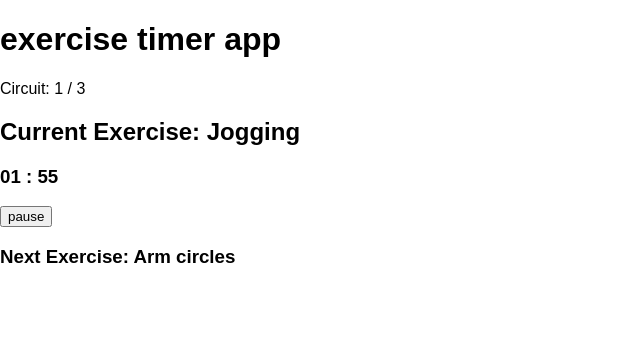
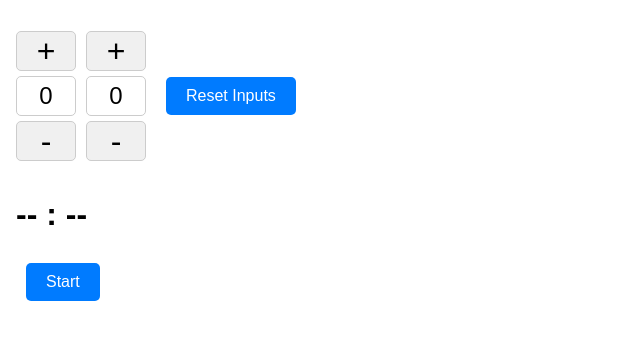
Before and after one commit to WarrenHawker/exercise-timers, a React (Vite) app: page / in a window 1280 px wide. Shown: the top 340 px of the page, without its empty margins (0-640 px from the left). Built offline with nearby package versions, Linux system fonts and the light colour scheme.

Commit message:
major refactor

```diff
--- a/src/App.tsx
+++ b/src/App.tsx
@@ -1,110 +1,169 @@
-import { useState } from 'react';
-import Timer from './components/Timer';
-import entries from './data';
+import { useRef, useState } from 'react';
+import { useInterval } from 'usehooks-ts';
 
 const App = () => {
-  const [warmup, setWarmup] = useState<Entry[]>(
-    entries.filter((i) => i.type == 'warmup')
-  );
-  const [main, setMain] = useState<Entry[]>(
-    entries.filter((i) => i.type == 'exercise' || i.type == 'rest')
-  );
-  const [cooldown, setCooldown] = useState<Entry[]>(
-    entries.filter((i) => i.type == 'cooldown')
-  );
+  const [minutes, setMinutes] = useState(0);
+  const [seconds, setSeconds] = useState(0);
+  const [inputMinutes, setInputMinutes] = useState(0);
+  const [inputSeconds, setInputSeconds] = useState(0);
+  //timer status: "not started", "active", "paused", "finished"
+  const [status, setStatus] = useState('not started');
+  const timer = useRef(null);
+  const sound = new Audio('/public/ding.mp3');
 
-  const [allEntries, setAllEntries] = useState<Entry[]>(entries);
-
-  const [currentCircuit, setCurrentCircuit] = useState(1);
-  const [totalCurcuits, setTotalCurcuits] = useState(3);
-
-  const [currentSection, setCurrentSection] = useState<Section>('warmup');
-  const [workoutFinished, setWorkoutFinished] = useState(false);
-
-  const startNextExercise = () => {
-    const currentEntry = allEntries.filter((i) => i.isCurrent)[0];
-    const currentEntryIndex = allEntries.indexOf(currentEntry);
-    //if at the end of the array, cycle back to the start of array again
-    if (currentEntryIndex == allEntries.length - 1) {
-      setAllEntries((prevEntries) => {
-        return prevEntries.map((entry, index) => {
-          if (index == 0) {
-            return { ...entry, isCurrent: true, isNext: false };
-          } else if (index == 1) {
-            return { ...entry, isCurrent: false, isNext: true };
-          } else {
-            return { ...entry, isCurrent: false, isNext: false };
-          }
-        });
-      });
-      //if total number of circuits is reached, end the workout
-      if (currentCircuit == totalCurcuits) {
-        setWorkoutFinished(true);
-        return;
+  const changeTimer = () => {
+    if (status == 'active' && timer.current) {
+      if (minutes == 0 && seconds == 1) {
+        setStatus('finished');
+        setSeconds(0);
+        setMinutes(0);
+        sound.play();
+      } else if (seconds == 0) {
+        setMinutes((prev) => prev - 1);
+        setSeconds(59);
       } else {
-        setCurrentCircuit((prev) => prev + 1);
-        return;
+        setSeconds((prev) => prev - 1);
       }
-      //if at penultimate entry in array, set next entry to the first index
-    } else if (currentEntryIndex == allEntries.length - 2) {
-      setAllEntries((prevEntries) => {
-        return prevEntries.map((entry, index) => {
-          if (index == allEntries.length - 1) {
-            return { ...entry, isCurrent: true, isNext: false };
-          } else if (index == 0) {
-            return { ...entry, isCurrent: false, isNext: true };
-          } else if (index == 1) {
-            return { ...entry, isCurrent: false, isNext: false };
-          } else {
-            return { ...entry, isCurrent: false, isNext: false };
-          }
-        });
-      });
-      //else cycle through array as normal
-    } else {
-      setAllEntries((prevEntries) => {
-        return prevEntries.map((entry, index) => {
-          if (entry.isCurrent) {
-            return { ...entry, isCurrent: false };
-          } else if (index == currentEntryIndex + 1) {
-            return { ...entry, isCurrent: true, isNext: false };
-          } else if (index == currentEntryIndex + 2) {
-            return { ...entry, isNext: true };
-          } else return { ...entry };
-        });
-      });
     }
   };
 
-  if (workoutFinished) {
-    return (
-      <>
-        <h1>exercise timer app</h1>
-        <h2>Workout Complete</h2>
-      </>
-    );
-  }
+  useInterval(changeTimer, 1000);
+
+  const resetInputs = () => {
+    setInputMinutes(0);
+    setInputSeconds(0);
+  };
+
+  const incrementMinutes = () => {
+    setInputMinutes((prev) => prev + 1);
+  };
+
+  const decrementMinutes = () => {
+    setInputMinutes((prev) => {
+      if (prev < 1) {
+        return 0;
+      } else {
+        return prev - 1;
+      }
+    });
+  };
+
+  const incrementSeconds = () => {
+    setInputSeconds((prev) => {
+      if (prev > 58) {
+        return 59;
+      } else {
+        return prev + 1;
+      }
+    });
+  };
+
+  const decrementSeconds = () => {
+    setInputSeconds((prev) => {
+      if (prev < 1) {
+        return 0;
+      } else {
+        return prev - 1;
+      }
+    });
+  };
+
+  const convertTime = (time: number) => {
+    if (time == 0) {
+      return '00';
+    } else if (time < 10) {
+      return `0${time}`;
+    } else return time;
+  };
+
+  const controlTimer = () => {
+    //if minute and second inputs are zero, do nothing
+    if (inputMinutes == 0 && inputSeconds == 0) {
+      setStatus('not started');
+      return;
+    }
+
+    //if status is "not started" or "finished", set to "active"
+    if (status == 'not started' || status == 'finished') {
+      setStatus('active');
+      setMinutes(inputMinutes);
+      setSeconds(inputSeconds);
+      return;
+    }
+
+    //if status is "active", set to "paused"
+    if (status == 'active') {
+      setStatus('paused');
+      return;
+    }
+
+    //if status is "paused", set to "active"
+    if (status == 'paused') {
+      setStatus('active');
+      return;
+    }
+  };
+
+  const restartTimer = () => {
+    setStatus('active');
+    setMinutes(inputMinutes);
+    setSeconds(inputSeconds);
+  };
 
   return (
     <>
-      <h1>exercise timer app</h1>
-      <p>
-        Circuit: {currentCircuit} / {totalCurcuits}
-      </p>
-      <h2>Current Exercise: {allEntries.filter((i) => i.isCurrent)[0].name}</h2>
-      {allEntries.filter((i) => i.isCurrent)[0].time ? (
-        <Timer
-          id={allEntries.filter((i) => i.isCurrent)[0].id}
-          time={allEntries.filter((i) => i.isCurrent)[0].time}
-          startNextExercise={startNextExercise}
-        />
-      ) : (
-        <>
-          <h2>Reps: {allEntries.filter((i) => i.isCurrent)[0].reps}</h2>
-          <button onClick={startNextExercise}>Next Exercise</button>
-        </>
-      )}
-      <h3>Next Exercise: {allEntries.filter((i) => i.isNext)[0].name}</h3>
+      <div className="timer-inputs">
+        <div className="number-input-container">
+          <button onClick={incrementMinutes}>+</button>
+          <input
+            type="number"
+            value={inputMinutes}
+            onChange={(e) => {
+              setInputMinutes(parseInt(e.target.value));
+            }}
+          />
+          <button onClick={decrementMinutes}>-</button>
+        </div>
+
+        <div className="number-input-container">
+          <button onClick={incrementSeconds}>+</button>
+          <input
+            type="number"
+            value={inputSeconds}
+            onChange={(e) => {
+              setInputSeconds(parseInt(e.target.value));
+            }}
+          />
+          <button onClick={decrementSeconds}>-</button>
+        </div>
+        <button onClick={resetInputs} className="reset-inputs">
+          Reset Inputs
+        </button>
+      </div>
+
+      <h3
+        ref={timer}
+        className={
+          status == 'active'
+            ? 'green'
+            : status == 'finished' || status == 'paused'
+            ? 'red'
+            : ''
+        }
+      >
+        {status == 'not started'
+          ? '-- : --'
+          : `${convertTime(minutes)} :
+        ${convertTime(seconds)}`}
+      </h3>
+      <div className="timer-controls">
+        <button onClick={controlTimer}>
+          {status == 'active' ? 'Pause' : 'Start'}
+        </button>
+        {(status == 'active' || status == 'paused') && (
+          <button onClick={restartTimer}>Restart</button>
+        )}
+      </div>
     </>
   );
 };
--- a/src/components/Timer.tsx
+++ /dev/null
@@ -1,78 +0,0 @@
-import { useEffect, useState, useRef } from 'react';
-import { useInterval } from 'usehooks-ts';
-
-interface Props {
-  id: number;
-  time: number | undefined;
-  startNextExercise: () => void;
-}
-
-export default function Timer({ id, time, startNextExercise }: Props) {
-  const [minutes, setMinutes] = useState(0);
-  const [seconds, setSeconds] = useState(0);
-  const [pause, setPause] = useState(false);
-  const [finished, setFinished] = useState(false);
-  const timer = useRef<HTMLHeadingElement>(null);
-
-  useEffect(() => {
-    if (time) {
-      setPause(false);
-      setFinished(false);
-      if (time < 60) {
-        setMinutes(0);
-        setSeconds(time);
-      } else {
-        setMinutes(Math.floor(time / 60));
-        setSeconds(time % 60);
-      }
-    }
-  }, [id]);
-
-  const changeTimer = () => {
-    if (timer.current) {
-      if (pause) {
-        timer.current.classList.toggle('red');
-      } else {
-        if (minutes == 0 && seconds == 1) {
-          setFinished(true);
-          setPause(true);
-          timer.current.classList.toggle('red');
-          setSeconds(0);
-        } else if (seconds == 0) {
-          setMinutes((prevMinutes) => prevMinutes - 1);
-          setSeconds(59);
-        } else {
-          setSeconds((prevSeconds) => prevSeconds - 1);
-        }
-      }
-    }
-  };
-
-  useInterval(changeTimer, pause ? null : 1000);
-
-  const convertTime = (time: number) => {
-    if (time == 0) {
-      return '00';
-    } else if (time < 10) {
-      return `0${time}`;
-    } else return time;
-  };
-
-  const minutesDisplay = convertTime(minutes);
-  const secondsDisplay = convertTime(seconds);
-
-  return (
-    <div className="timer">
-      <h3 ref={timer}>
-        {minutesDisplay} : {secondsDisplay}
-      </h3>
-      {finished ? (
-        <button onClick={startNextExercise}>Next Exercise</button>
-      ) : (
-        <button onClick={() => setPause((prev) => !prev)}>
-          {pause ? 'resume' : 'pause'}
-        </button>
-      )}
-    </div>
-  );
-}
--- a/src/data.ts
+++ /dev/null
@@ -1,126 +0,0 @@
-const entries: Entry[] = [
-  {
-    id: 1,
-    type: 'warmup',
-    name: 'Jogging',
-    time: 120,
-    isCurrent: true,
-    isNext: false,
-  },
-  {
-    id: 2,
-    type: 'warmup',
-    name: 'Arm circles',
-    time: 60,
-    isCurrent: false,
-    isNext: true,
-  },
-  {
-    id: 3,
-    type: 'warmup',
-    name: 'Leg swings',
-    time: 60,
-    isCurrent: false,
-    isNext: false,
-  },
-  {
-    id: 4,
-    type: 'exercise',
-    name: 'Bodyweight Squats',
-    reps: 15,
-    isCurrent: false,
-    isNext: false,
-  },
-  {
-    id: 5,
-    type: 'rest',
-    name: '30 secs rest',
-    time: 30,
-    isCurrent: false,
-    isNext: false,
-  },
-  {
-    id: 6,
-    type: 'exercise',
-    name: 'Push-Ups',
-    reps: 10,
-    isCurrent: false,
-    isNext: false,
-  },
-  {
-    id: 7,
-    type: 'rest',
-    name: '30 secs rest',
-    time: 30,
-    isCurrent: false,
-    isNext: false,
-  },
-  {
-    id: 8,
-    type: 'exercise',
-    name: 'Lunges',
-    reps: 20,
-    notes: '10 reps each leg',
-    isCurrent: false,
-    isNext: false,
-  },
-  {
-    id: 9,
-    type: 'rest',
-    name: '30 secs rest',
-    time: 30,
-    isCurrent: false,
-    isNext: false,
-  },
-  {
-    id: 10,
-    type: 'exercise',
-    name: 'Dumbbell Bent-Over Rows',
-    reps: 12,
-    isCurrent: false,
-    isNext: false,
-  },
-  {
-    id: 11,
-    type: 'rest',
-    name: '30 secs rest',
-    time: 30,
-    isCurrent: false,
-    isNext: false,
-  },
-  {
-    id: 12,
-    type: 'exercise',
-    name: 'Plank',
-    time: 30,
-    isCurrent: false,
-    isNext: false,
-  },
-  {
-    id: 13,
-    type: 'rest',
-    name: '30 secs rest',
-    time: 30,
-    isCurrent: false,
-    isNext: false,
-  },
-  {
-    id: 14,
-    type: 'exercise',
-    name: 'Russian Twists',
-    reps: 30,
-    notes: '15 reps each side',
-    isCurrent: false,
-    isNext: false,
-  },
-  {
-    id: 15,
-    type: 'cooldown',
-    name: 'Cooldown Static Stretches',
-    time: 60,
-    isCurrent: false,
-    isNext: false,
-  },
-];
-
-export default entries;
--- a/src/index.css
+++ b/src/index.css
@@ -8,4 +8,96 @@
 body {
   margin: 0;
   font-family: Arial, Helvetica, sans-serif;
+  padding: 1em;
 }
+
+button,
+input {
+  display: block;
+}
+
+/* Hide the arrows in input type number */
+input[type='number']::-webkit-outer-spin-button,
+input[type='number']::-webkit-inner-spin-button {
+  -webkit-appearance: none;
+  margin: 0;
+}
+
+/* Hide the arrows in input type number */
+input[type='number'] {
+  -moz-appearance: textfield;
+}
+
+.number-input-container {
+  display: flex;
+  flex-direction: column;
+  align-items: center;
+  margin: 10px 10px 10px 0;
+}
+
+.number-input-container button {
+  width: 60px;
+  height: 40px;
+  font-size: 2em;
+  cursor: pointer;
+  background-color: #f0f0f0;
+  border: 1px solid #ccc;
+  border-radius: 5px;
+  margin: 5px 0;
+  display: flex;
+  justify-content: center;
+  align-items: center;
+  color: black;
+}
+
+.number-input-container input {
+  width: 60px;
+  height: 40px;
+  font-size: 1.5em;
+  text-align: center;
+  border: 1px solid #ccc;
+  border-radius: 5px;
+}
+
+h3 {
+  font-size: 2em;
+  margin: 20px 0;
+}
+
+button {
+  padding: 10px 20px;
+  font-size: 1em;
+  cursor: pointer;
+  background-color: #007bff;
+  color: white;
+  border: none;
+  border-radius: 5px;
+  margin: 10px;
+}
+
+button:hover {
+  background-color: #0056b3;
+}
+
+.timer-inputs {
+  display: flex;
+}
+
+.reset-inputs {
+  height: max-content;
+  align-self: center;
+  justify-self: center;
+  width: max-content;
+}
+
+.timer-controls {
+  display: flex;
+}
+
+.green {
+  color: #28a745;
+}
+
+.red {
+  color: #dc3545;
+}
```
Also changed, not shown: src/types/exercise.type.d.ts (deleted, +0 -14 lines), 1 other file (tests, documents, lock files or other folders).
